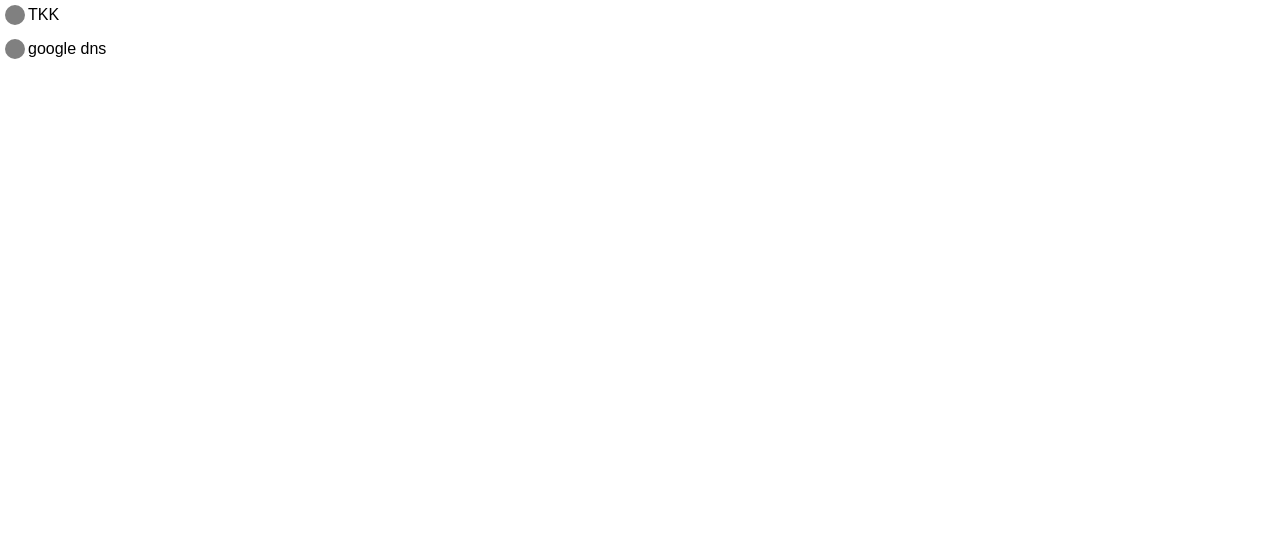
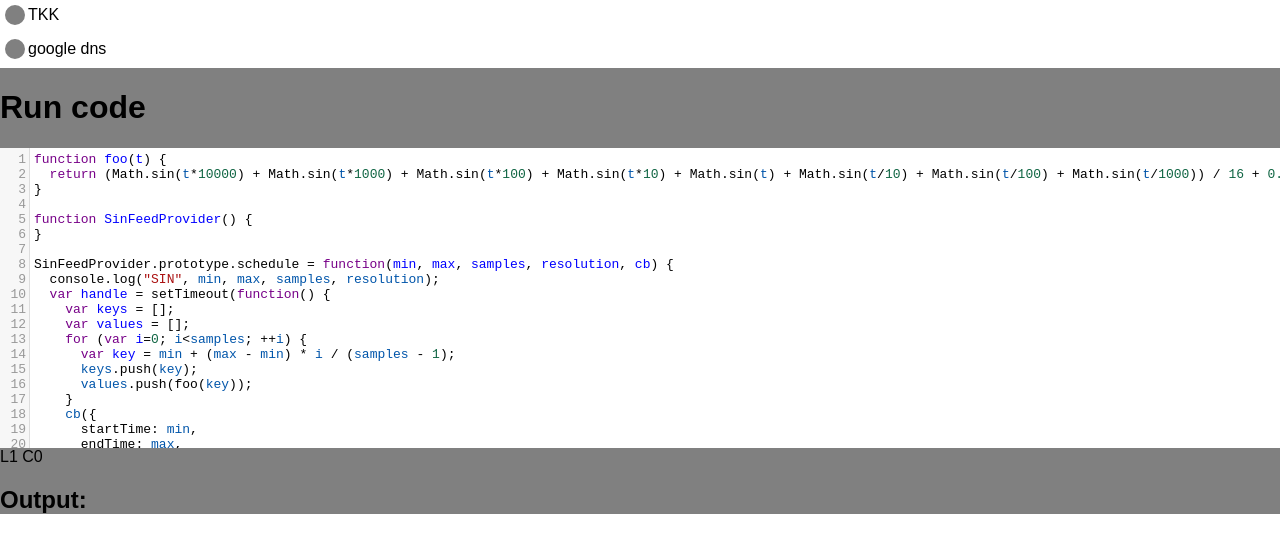
Before and after one commit to NitorCreations/dev-radiator, a React (Create React App) app in the folder dev-radiator-app/: page / in a window 1280 px wide. Shown: the top 552 px of the page. Built offline with nearby package versions, Linux system fonts and the light colour scheme; no server answers.

Commit message:
Prototyping CodeMirror editor

```diff
--- a/dev-radiator-app/package.json
+++ b/dev-radiator-app/package.json
@@ -5,7 +5,8 @@
   "dependencies": {
     "react": "^15.6.1",
     "react-dom": "^15.6.1",
-    "react-scripts": "1.0.13"
+    "react-scripts": "1.0.13",
+    "codemirror": "5.29.0"
   },
   "scripts": {
     "start": "react-scripts start",
--- a/dev-radiator-app/src/App.js
+++ b/dev-radiator-app/src/App.js
@@ -1,6 +1,7 @@
 import React, {Component} from 'react';
 import './App.css';
 import Ping from './Ping';
+import JsEditor from './JsEditor';
 
 class App extends Component {
   render() {
@@ -8,6 +9,7 @@
       <div className="App">
         <Ping label="TKK" host="www.hut.fi"/>
         <Ping label="google dns" host="8.8.8.8"/>
+        <JsEditor/>
       </div>
     );
   }
--- /dev/null
+++ b/dev-radiator-app/src/JsEditor.js
@@ -0,0 +1,76 @@
+import React, {Component} from 'react';
+import CodeMirror from 'codemirror';
+import 'codemirror/lib/codemirror.css';
+import 'codemirror/addon/hint/show-hint';
+import 'codemirror/addon/hint/show-hint.css';
+import 'codemirror/addon/hint/javascript-hint';
+import 'codemirror/mode/javascript/javascript';
+
+export default class JsEditor extends Component {
+  constructor() {
+    super();
+    this.state = {
+      code: "function foo(t) {\n  return (Math.sin(t*10000) + Math.sin(t*1000) + Math.sin(t*100) + Math.sin(t*10) + Math.sin(t) + Math.sin(t/10) + Math.sin(t/100) + Math.sin(t/1000)) / 16 + 0.5;\n}\n\nfunction SinFeedProvider() {\n}\n\nSinFeedProvider.prototype.schedule = function(min, max, samples, resolution, cb) {\n  console.log(\"SIN\", min, max, samples, resolution);\n  var handle = setTimeout(function() {\n    var keys = [];\n    var values = [];\n    for (var i=0; i<samples; ++i) {\n      var key = min + (max - min) * i / (samples - 1);\n      keys.push(key);\n      values.push(foo(key));\n    }\n    cb({\n      startTime: min,\n      endTime: max,\n      keys: keys,\n      values: values,\n      resolution: resolution, \n      valueMins: undefined,\n      valueMaxs: undefined,\n      isExact: function(idx, origIdx) { return false; }\n    });\n  }, 900);\n  return handle;\n};\n\nreturn SinFeedProvider;\n",
+      cursorRow: 0,
+      cursorCol: 0,
+      eol: 0
+    };
+  }
+
+  render() {
+    return (
+      <div>
+        <h1 onClick={this.onClickRun.bind(this)} className="button">Run code</h1>
+        <div className="editor" ref={ref => this.myEditor = ref}/>
+        <div className="editor">
+          L{this.state.cursorRow + 1} C{this.state.cursorCol}
+        </div>
+        <h2>Output:</h2>
+        <div className="editor">
+          {this.state.output}
+        </div>
+      </div>
+    );
+  }
+
+  onClickRun() {
+    var code   = this.editor.getValue();
+    var result = eval("var o,e; try { o = (function(){ " + code + "})(); } catch(ex) { e=ex; } [o,e];");
+    if (result[1] !== undefined) {
+      this.setState({code: code, output: "Line " + result[1].lineNumber + ": " + result[1].message});
+    } else {
+      this.setState({code: code, output: "<scheduled>"});
+      console.log(result[0]);
+      var obj = new result[0]();
+      obj.schedule(1, 10, 10, 1, function scheduleCb(e) {
+        var str = "";
+        for (var i = 0; i < e.keys.length; ++i) {
+          str += e.keys[i] + ": " + e.values[i] + "\n";
+        }
+        //str = JSON.stringify(e);
+        this.setState({output: str});
+      }.bind(this));
+    }
+    //console.log("after yeah", output);
+  }
+
+  componentDidMount() {
+    this.editor = CodeMirror(this.myEditor, {
+      value: this.state.code,
+      mode: {name: "javascript", globalVars: true},
+      lineNumbers: true,
+      extraKeys: {"Ctrl-Space": "autocomplete"},
+      eol: 0
+    });
+    this.editor.on("cursorActivity", this.onCursorActivity.bind(this));
+    this.editor.on("change", this.onChange.bind(this));
+  }
+
+  onChange() {
+  }
+
+  onCursorActivity() {
+    var rc = this.editor.getCursor();
+    this.setState({cursorRow: rc.line, cursorCol: rc.ch});
+  }
+}
```
